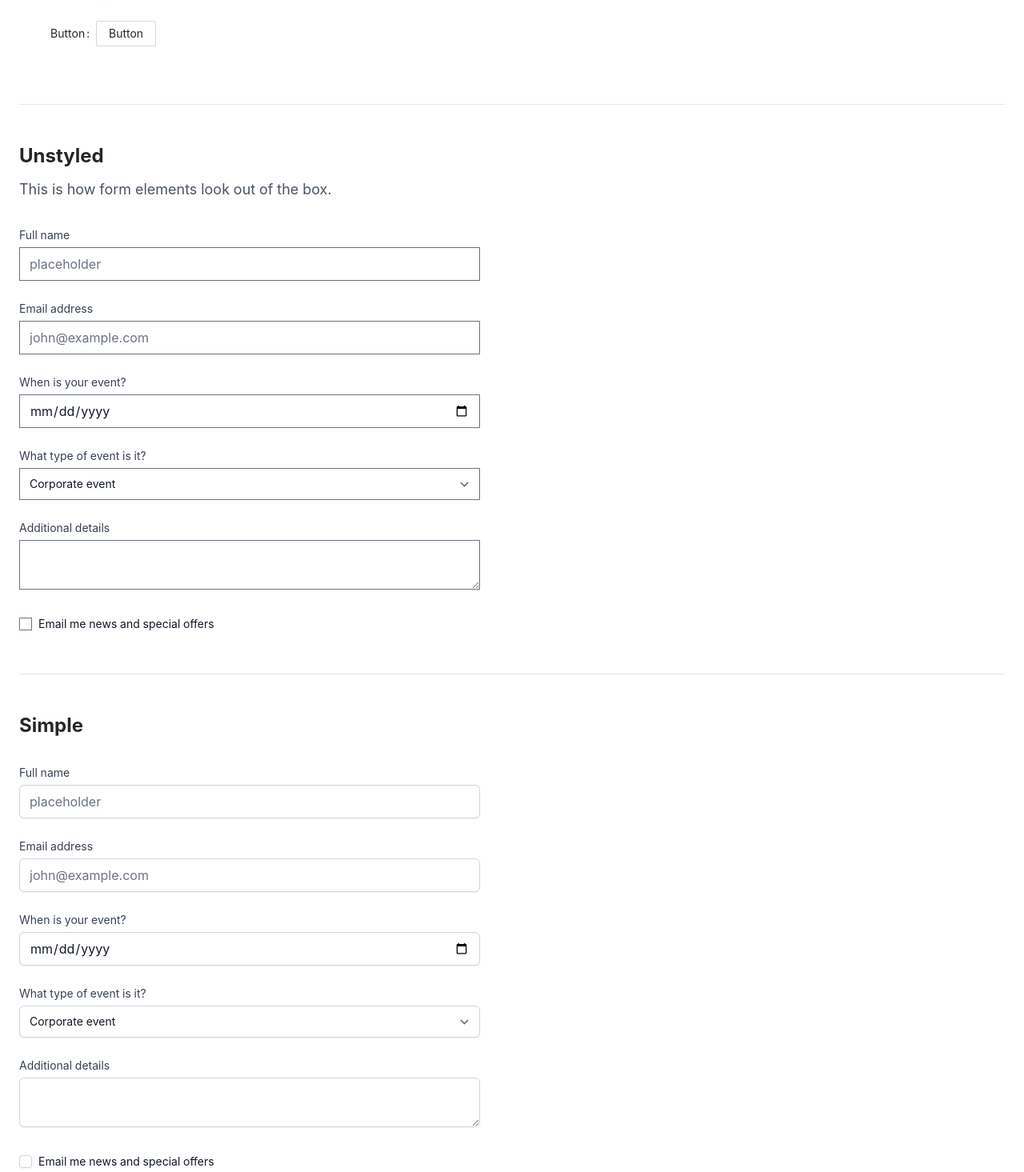
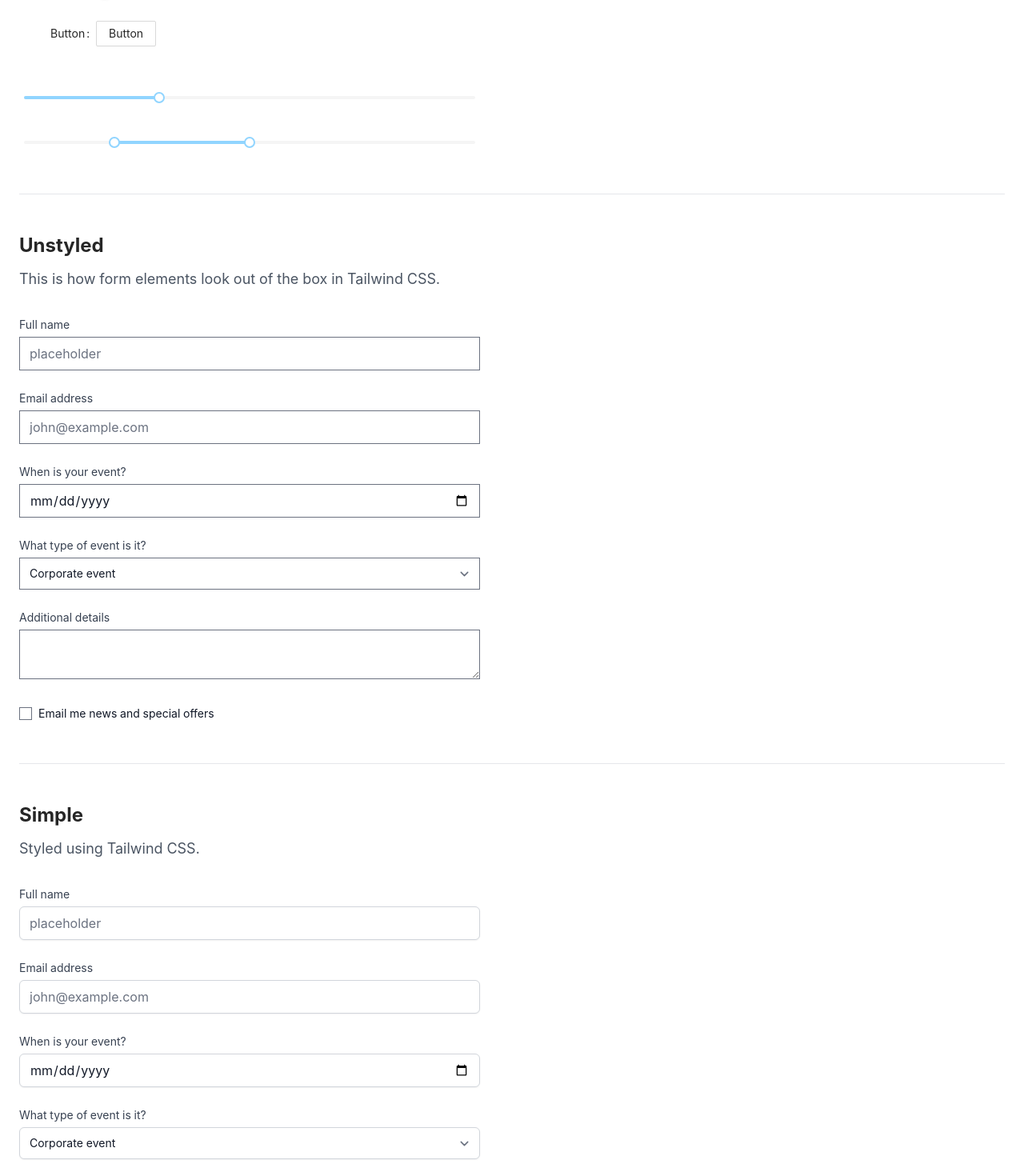
Before and after one commit to 9ntonio/tailwind-tsx, a React (Create React App) app: page / in a window 1280 px wide. Shown: the part 1185-2650 px from the top of the page at 80% size. Built offline with nearby package versions, Linux system fonts and the light colour scheme; what @tailwindcss/typography would draw is missing.

Commit message:
[9ntonio][Fix: Setting global !important to false & adding sliders]

```diff
--- a/src/App.tsx
+++ b/src/App.tsx
@@ -94,7 +94,7 @@ const App = (): JSX.Element => (
       <div className="py-12">
         <h2 className="text-2xl font-bold">Unstyled</h2>
         <p className="mt-2 text-lg text-gray-600">
-          This is how form elements look out of the box.
+          This is how form elements look out of the box in Tailwind CSS.
         </p>
         <div className="mt-8 max-w-xl">
           <div className="grid grid-cols-1 gap-6">
@@ -149,6 +149,7 @@ const App = (): JSX.Element => (
 
       <div className="py-12">
         <h2 className="text-2xl font-bold">Simple</h2>
+        <p className="mt-2 text-lg text-gray-600">Styled using Tailwind CSS.</p>
         <div className="mt-8 max-w-xl">
           <div className="grid grid-cols-1 gap-6">
             <label className="block">
@@ -208,6 +209,7 @@ const App = (): JSX.Element => (
 
       <div className="py-12">
         <h2 className="text-2xl font-bold">Underline</h2>
+        <p className="mt-2 text-lg text-gray-600">Styled using Tailwind CSS.</p>
         <div className="mt-8 max-w-xl">
           <div className="grid grid-cols-1 gap-6">
             <label className="block">
--- a/src/ant/AntForm.tsx
+++ b/src/ant/AntForm.tsx
@@ -10,7 +10,8 @@ import {
   DatePicker,
   InputNumber,
   TreeSelect,
-  Switch
+  Switch,
+  Slider
 } from "antd";
 
 const AntForm = (): JSX.Element => {
@@ -20,7 +21,16 @@ const AntForm = (): JSX.Element => {
     setComponentSize(size);
   };
 
+  const onChange = (value: any) => {
+    console.log("onChange: ", value);
+  };
+
+  const onAfterChange = (value: any) => {
+    console.log("onAfterChange: ", value);
+  };
+
   return (
+    <>
       <Form
         labelCol={{
           span: 4
@@ -95,6 +105,20 @@ const AntForm = (): JSX.Element => {
           <Button>Button</Button>
         </Form.Item>
       </Form>
+
+      <Slider
+        defaultValue={30}
+        onChange={onChange}
+        onAfterChange={onAfterChange}
+      />
+      <Slider
+        range
+        step={10}
+        defaultValue={[20, 50]}
+        onChange={onChange}
+        onAfterChange={onAfterChange}
+      />
+    </>
   );
 };
 
--- a/tailwind.config.js
+++ b/tailwind.config.js
@@ -5,7 +5,7 @@ module.exports = {
   purge: ["./src/**/*.{js,jsx,ts,tsx}", "./public/index.html"],
   presets: [],
   darkMode: false, // or 'media' or 'class'
-  important: true,
+  important: false,
   theme: {
     screens: {
       sm: "640px",
```
Also changed, not shown: src/App.scss (+4 -4 lines), src/index.scss (indentation only). Lines whose indentation alone changed are shown as unchanged.
